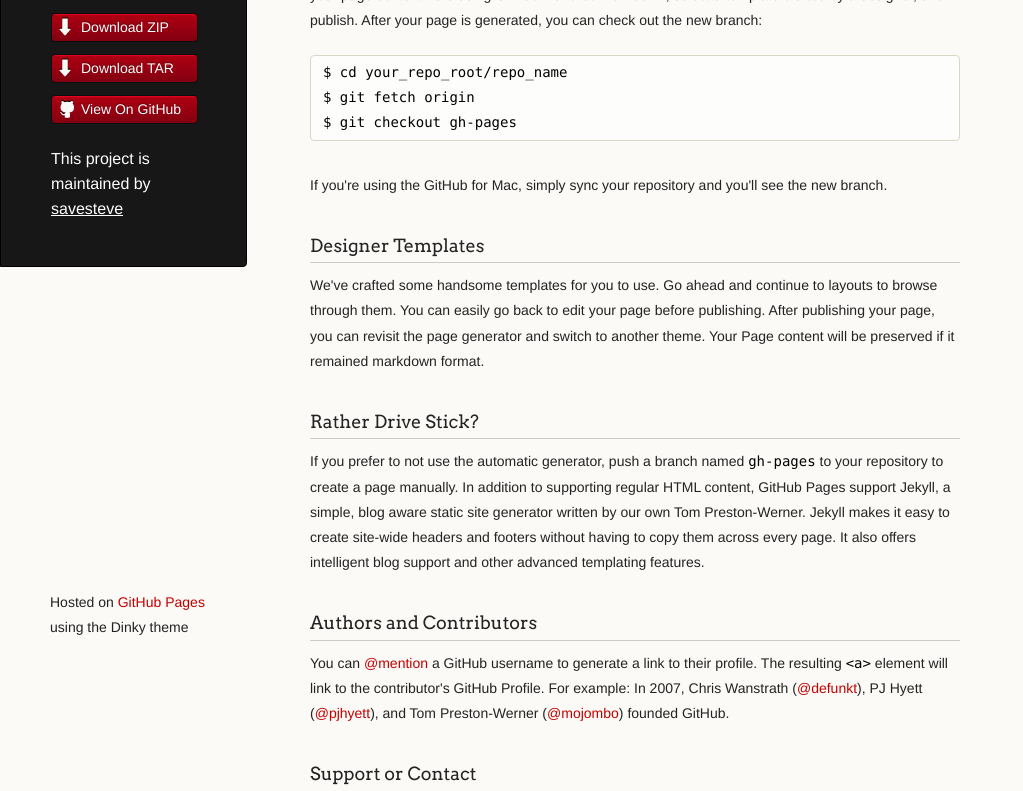
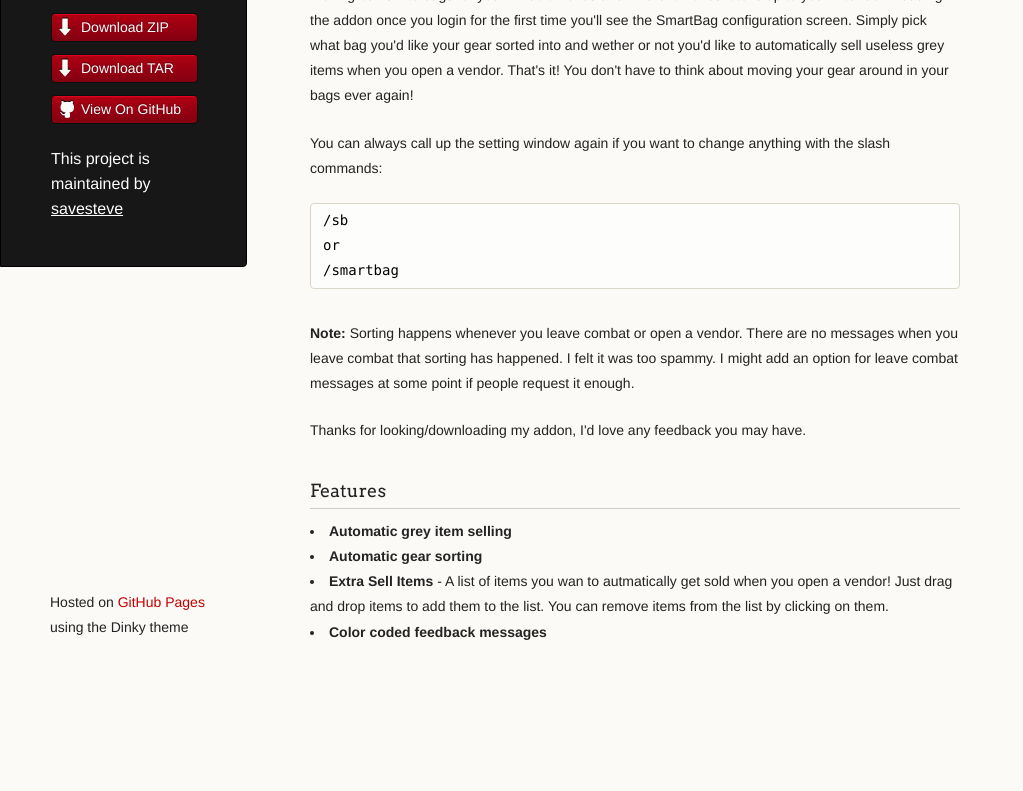
Before and after one commit to savesteve/SmartBag, a plain HTML site: page index.html in a window 1280 px wide. Shown: the part 128-919 px from the top of the page, without its empty margins (0-1023 px from the left). After the commit the page ends 823 px from the top, so only its background shows below. Drawn offline with Linux system fonts and the light colour scheme.

Commit message:
Updated for SmartBag from generic template

```diff
--- a/index.html
+++ b/index.html
@@ -30,33 +30,29 @@
 
       </header>
       <section>
-        <h3>Welcome to GitHub Pages.</h3>
+        <h3>SmartBag - A World of Warcraft Addon by Wiefu of Muradin</h3>
 
-<p>This automatic page generator is the easiest way to create beautiful pages for all of your projects. Author your page content here using GitHub Flavored Markdown, select a template crafted by a designer, and publish. After your page is generated, you can check out the new branch:</p>
+<p>SmarBag is an addon ment to help you keep your inventory organized. It does this by automatically moving items into bags for you. What it moves and where it moves it to is up to you. After downloading the addon once you login for the first time you'll see the SmartBag configuration screen. Simply pick what bag you'd like your gear sorted into and wether or not you'd like to automatically sell useless grey items when you open a vendor. That's it! You don't have to think about moving your gear around in your bags ever again!
+</p>
 
-<pre><code>$ cd your_repo_root/repo_name
-$ git fetch origin
-$ git checkout gh-pages
+<p>You can always call up the setting window again if you want to change anything with the slash commands:</p>
+<pre><code>/sb
+or
+/smartbag
 </code></pre>
+<p><strong>Note:</strong> Sorting happens whenever you leave combat or open a vendor. There are no messages when you leave combat that sorting has happened. I felt it was too spammy. I might add an option for leave combat messages at some point if people request it enough.</p>
 
-<p>If you're using the GitHub for Mac, simply sync your repository and you'll see the new branch.</p>
+Thanks for looking/downloading my addon, I'd love any feedback you may have.
 
-<h3>Designer Templates</h3>
 
-<p>We've crafted some handsome templates for you to use. Go ahead and continue to layouts to browse through them. You can easily go back to edit your page before publishing. After publishing your page, you can revisit the page generator and switch to another theme. Your Page content will be preserved if it remained markdown format.</p>
+<h3>Features</h3>
 
-<h3>Rather Drive Stick?</h3>
-
-<p>If you prefer to not use the automatic generator, push a branch named <code>gh-pages</code> to your repository to create a page manually. In addition to supporting regular HTML content, GitHub Pages support Jekyll, a simple, blog aware static site generator written by our own Tom Preston-Werner. Jekyll makes it easy to create site-wide headers and footers without having to copy them across every page. It also offers intelligent blog support and other advanced templating features.</p>
-
-<h3>Authors and Contributors</h3>
-
-<p>You can <a href="https://github.com/blog/821" class="user-mention">@mention</a> a GitHub username to generate a link to their profile. The resulting <code>&lt;a&gt;</code> element will link to the contributor's GitHub Profile. For example: In 2007, Chris Wanstrath (<a href="https://github.com/defunkt" class="user-mention">@defunkt</a>), PJ Hyett (<a href="https://github.com/pjhyett" class="user-mention">@pjhyett</a>), and Tom Preston-Werner (<a href="https://github.com/mojombo" class="user-mention">@mojombo</a>) founded GitHub.</p>
-
-<h3>Support or Contact</h3>
-
-<p>Having trouble with Pages? Check out the documentation at <a href="http://help.github.com/pages">http://help.github.com/pages</a> or contact <a href="mailto:support@github.com">support@github.com</a> and we’ll help you sort it out.</p>
-      </section>
+<li type="disc"><strong>Automatic grey item selling</strong>
+<li><strong>Automatic gear sorting</strong></li>
+<li><strong>Extra Sell Items</strong> - A list of items you wan to autmatically get sold when you open a vendor! Just drag and drop items to add them to the list. You can remove items from the list by clicking on them.
+<li><strong>Color coded feedback messages</strong>
+</li>
+</section>
       <footer>
         <p><small>Hosted on <a href="https://pages.github.com">GitHub Pages</a> using the Dinky theme</small></p>
       </footer>
```
